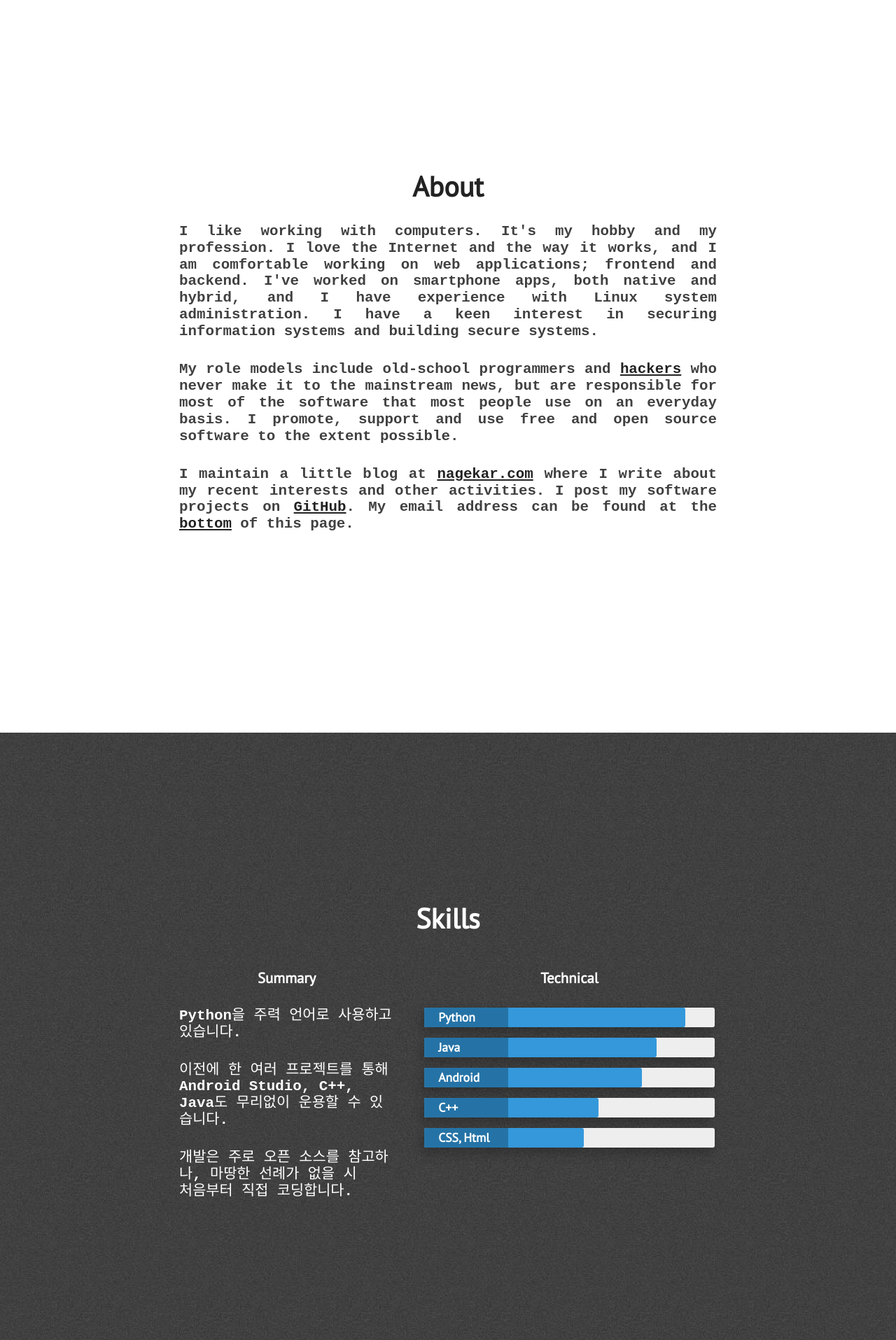
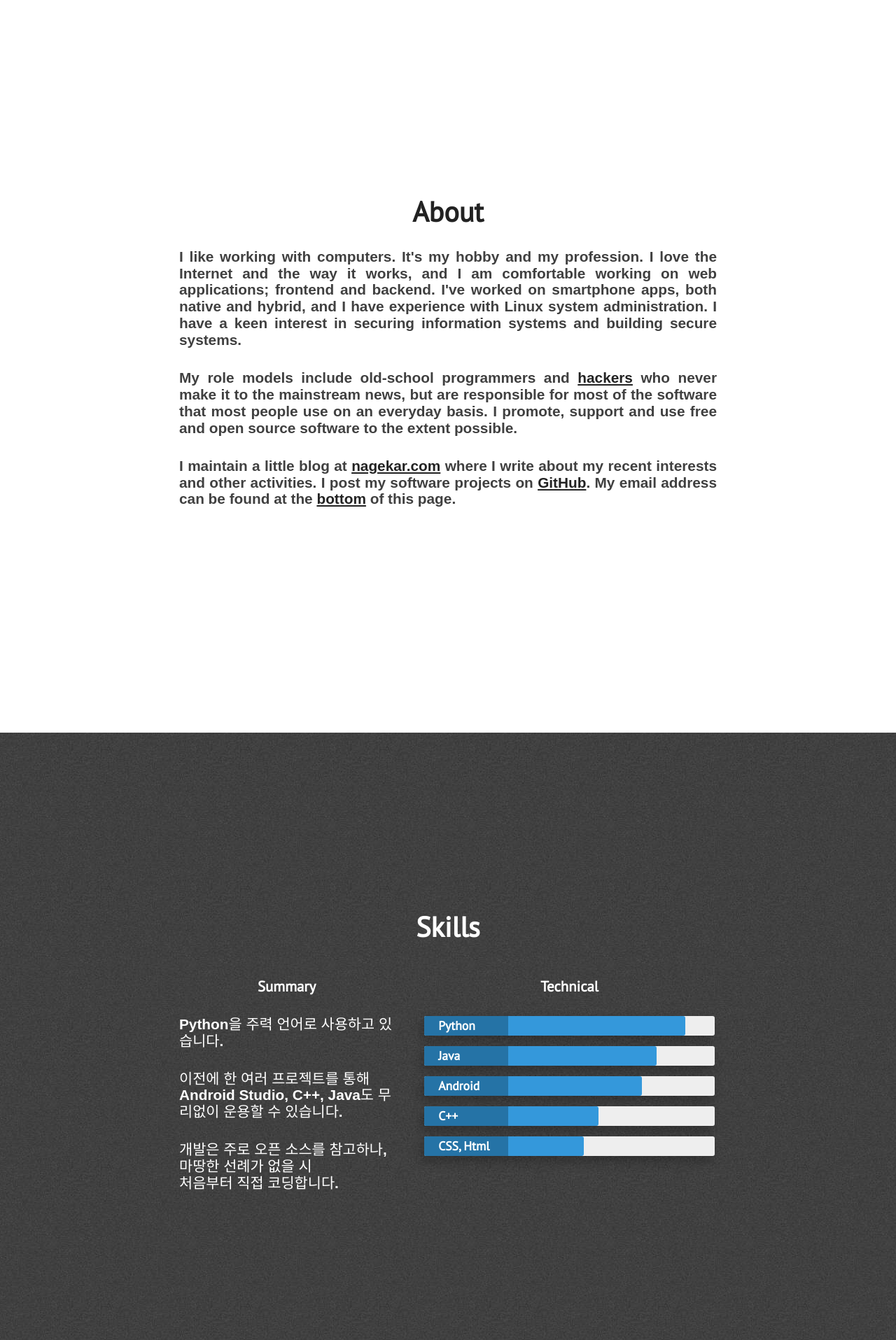
Before and after one commit to SongChaeYoung98/SongChaeYoung98.github.io, a Jekyll site: the page built from index.html, in a window 1280 px wide. Shown: the part 913-2828 px from the top of the page at 70% size. Built offline with Jekyll 4.4.1, drawn with Linux system fonts in a browser that asks for light colours; nearby versions of some CDN libraries.

Commit message:
Update main.css

```diff
--- a/assets/css/main.css
+++ b/assets/css/main.css
@@ -224,7 +224,7 @@ img {
 
 .paragraph-text {
   /* font-family: 'PT Sans', sans-serif; */
-  font-family: 'Nanum Gothic Coding', monospace;
+  font-family: 'Nanum Gothic', sans-serif;
   font-size: 20.8px;
   font-size: 1.3rem;
   margin: 30px auto;
@@ -234,7 +234,7 @@ img {
 
 .paragraph-text-normal {
   /* font-family: 'PT Sans', sans-serif; */
-  font-family: 'Nanum Gothic Coding', monospace;
+  font-family: 'Nanum Gothic', sans-serif;
   color: #404040;
   font-weight: 550;
 }
```
